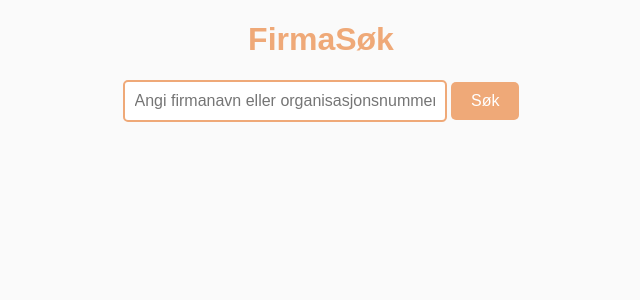
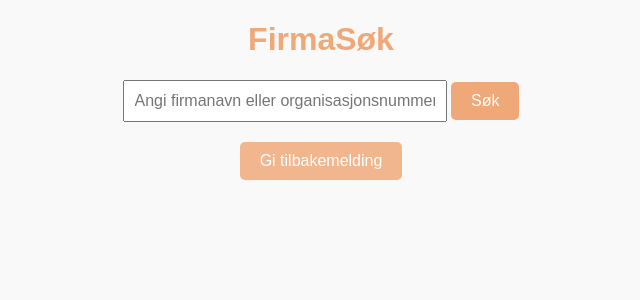
Before and after one commit to Orjanhell/Brreg_sok, a Flask app: page / in a window 1280 px wide. Shown: the top 300 px of the page, without its empty margins (319-959 px from the left). Run offline with Flask 3, Linux system fonts and the light colour scheme.

Commit message:
La til en knapp for tilbakemeldinger

```diff
--- a/templates/index.html
+++ b/templates/index.html
@@ -8,15 +8,11 @@
         body {
             font-family: Arial, sans-serif;
             margin: 20px;
-            background-color: #fafafa;
+            background-color: #f9f9f9;
         }
-        h1 {
+        h1, h2 {
             text-align: center;
             color: #efa978;
-        }
-        h2 {
-            color: #e6a475;
-            margin-top: 30px;
         }
         form {
             text-align: center;
@@ -26,8 +22,6 @@
             padding: 10px;
             font-size: 16px;
             width: 300px;
-            border: 2px solid #efa978;
-            border-radius: 5px;
         }
         button {
             padding: 10px 20px;
@@ -40,6 +34,16 @@
         }
         button:hover {
             background-color: #e6a475;
+        }
+        .feedback {
+            margin-top: 20px;
+            text-align: center;
+        }
+        .feedback button {
+            background-color: #f1b68d;
+        }
+        .feedback button:hover {
+            background-color: #efa877;
         }
         .results {
             margin: 20px auto;
@@ -75,9 +79,8 @@
     </form>
     <div class="results">
         {% if søkeord %}
-            <h2>Søkeresultater for "{{ søkeord }}"</h2>
+            <p>Søkeresultater for: <strong>{{ søkeord }}</strong></p>
         {% endif %}
-
         {% if enhet %}
             <h2>Hovedenhet</h2>
             <table>
@@ -146,5 +149,10 @@
             <p class="no-results">{{ feilmelding }}</p>
         {% endif %}
     </div>
+    <div class="feedback">
+        <button onclick="window.location.href='mailto:orjan.helland@senabeikeland.no?subject=Tilbakemelding%20Brreg_S%C3%B8k'">
+            Gi tilbakemelding
+        </button>
+    </div>
 </body>
 </html>
```
